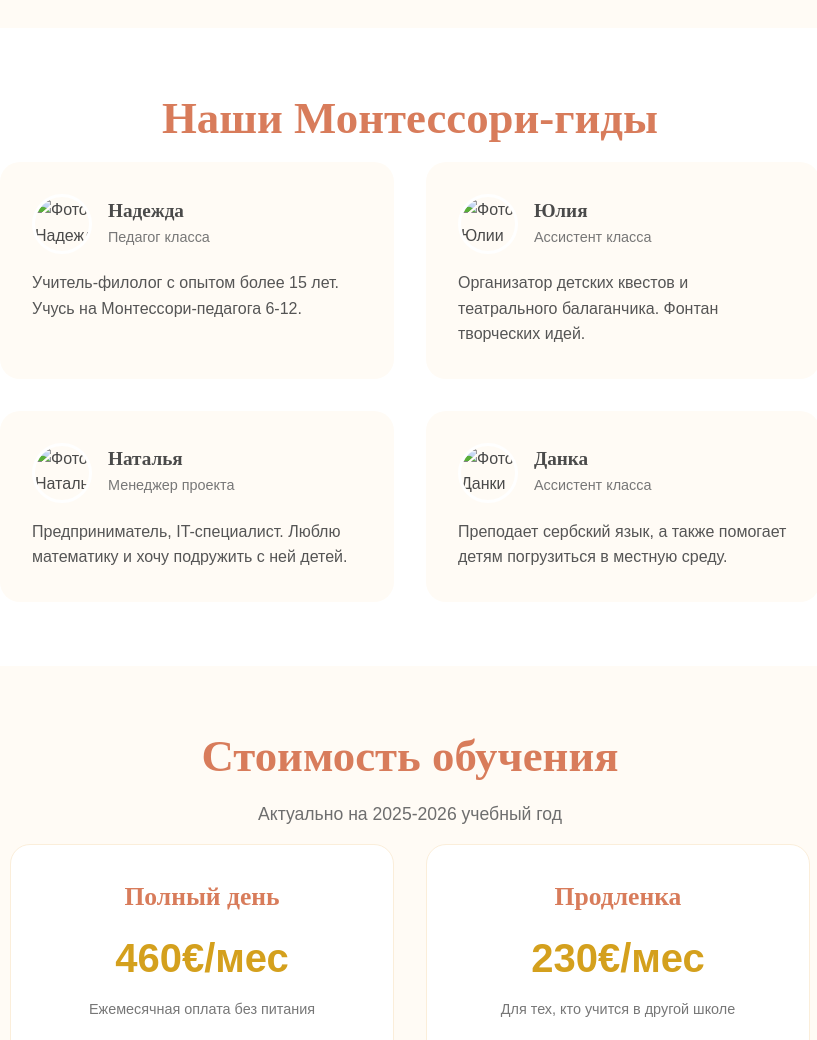
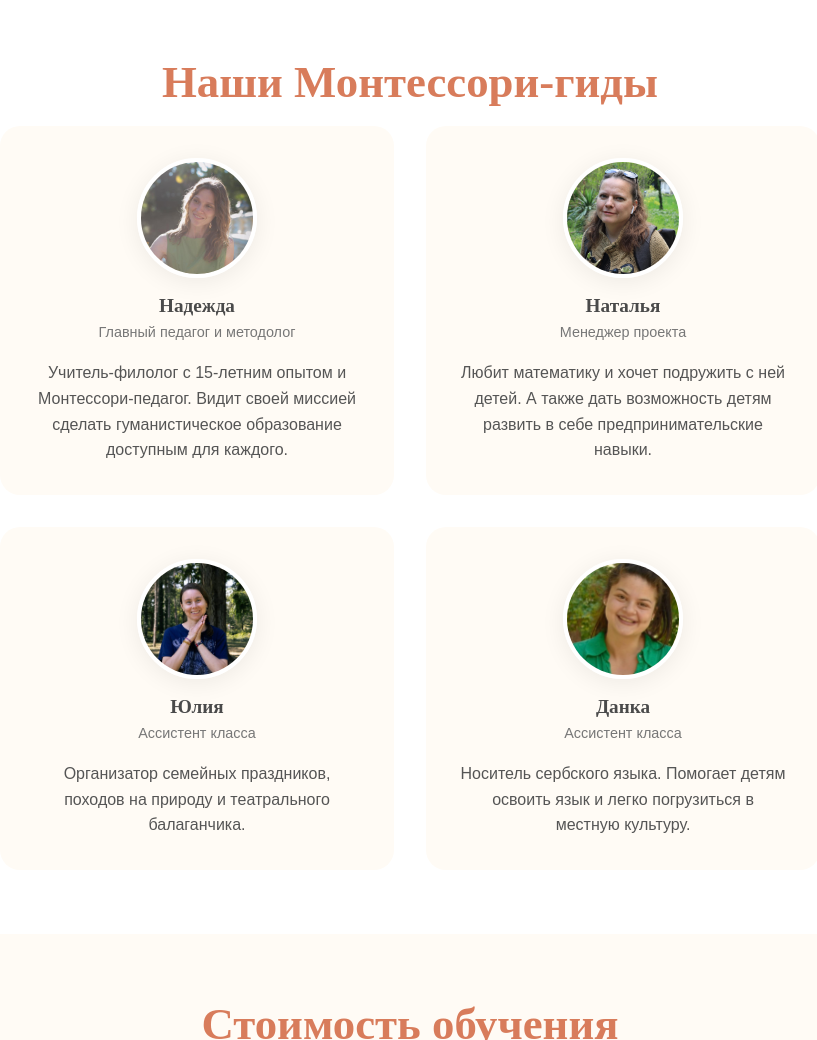
Before and after one commit to NataliaIskra/nataliaiskra.github.io, a plain HTML site: page index.html in a window 1280 px wide. Shown: the part 1760-2800 px from the top of the page, without its empty margins (230-1047 px from the left). Drawn offline with nearby package versions, Linux system fonts and the light colour scheme.

Commit message:
Update index.html

```diff
--- a/index.html
+++ b/index.html
@@ -165,12 +165,17 @@
         .testimonial-card {
             background-color: var(--color-light-gray); padding: var(--spacing-lg); border-radius: var(--border-radius-soft);
             transition: transform 0.3s, box-shadow 0.3s;
+            display: flex;
+            flex-direction: column;
+            align-items: center;
+            text-align: center;
         }
         .testimonial-card:hover { transform: translateY(-5px); box-shadow: var(--shadow); }
-        .testimonial-header { display: flex; align-items: center; gap: var(--spacing-md); margin-bottom: var(--spacing-md); }
-        .testimonial-header img { width: 60px; height: 60px; border-radius: 50%; border: 3px solid var(--color-white); object-fit: cover; }
+        .testimonial-header { display: flex; flex-direction: column; align-items: center; gap: var(--spacing-md); margin-bottom: var(--spacing-md); }
+        .testimonial-header img { width: 120px; height: 120px; border-radius: 50%; border: 4px solid var(--color-white); object-fit: cover; box-shadow: var(--shadow); }
+        .testimonial-header div { text-align: center; }
         .testimonial-header h4 { font-family: var(--font-primary); font-size: 1.2rem; color: var(--color-text); line-height: 1.3; }
-        .testimonial-card p { font-style: italic; color: #555; }
+        .testimonial-card p { font-style: normal; color: #555; }
 
         .cta-section { padding: var(--spacing-xl) 0; }
         .cta-container {
@@ -230,6 +235,7 @@
 
         @media (min-width: 992px) {
             .features-grid { grid-template-columns: repeat(4, 1fr); }
+            .testimonial-header { flex-direction: column; }
         }
 
         .main-nav-mobile {
@@ -268,7 +274,7 @@
             <div class="container hero-container">
               <div class="hero-content">
                 <h1 class="hero-title">Фрушка Искра: Монтессори-школа в Нови-Саде</h1>
-                <p class="hero-subtitle">Первая в Сербии школа педагогики Монтессори для детей 6-12 лет. Мы создаем среду, где каждый ребенок развивается в своем темпе, с уважением к его личности и свободе выбора.</p>
+                <p class="hero-subtitle">Первая в Сербии Монтессори школа для детей 6-12 лет. Мы создаем среду, где каждый ребенок развивается в своем темпе, с уважением к его личности и свободе выбора.</p>
                 <a href="https://t.me/natalia_frushkaiskra" target="_blank" class="btn btn-primary">Записаться на встречу</a>
               </div>
               <div class="hero-image-wrapper">
@@ -284,7 +290,7 @@
                     <div class="feature-card">
                         <div class="feature-icon-wrapper"><i class="fi fi-rr-user"></i></div>
                         <h3>Индивидуальный подход</h3>
-                        <p>Учитываем способности, скорость и стиль обучения каждого ребёнка, помогая ему открыть дверь в научное познание мира.</p>
+                        <p>Учитываем способности, скорость и стиль обучения каждого ребёнка, помогая ему открыть дверь в научный мир.</p>
                     </div>
                     <div class="feature-card">
                         <div class="feature-icon-wrapper"><i class="fi fi-rr-badge-check"></i></div>
@@ -313,11 +319,10 @@
                       <h3>Широкое и глубокое образование</h3>
                       <p>Мы создаем целостную картину мира. Ученики изучают:</p>
                       <ul id="subjects-list" style="list-style: none; padding-left: 0; margin-top: 16px;">
-                        <li><i class="fi fi-rr-check"></i> Русский и сербский языки</li>
+                        <li><i class="fi fi-rr-check"></i> Русский, английский, сербский языки</li>
                         <li><i class="fi fi-rr-check"></i> Арифметика и геометрия</li>
                         <li><i class="fi fi-rr-check"></i> Ботаника и зоология</li>
                         <li><i class="fi fi-rr-check"></i> География и всемирная история</li>
-                        <li><i class="fi fi-rr-check"></i> Английский язык</li>
                         <li><i class="fi fi-rr-check"></i> Искусство, творчество и физкультура</li>
                       </ul>
                    </div>
@@ -341,31 +346,31 @@
                 <div class="testimonials-grid">
                     <article class="testimonial-card">
                         <div class="testimonial-header">
-                            <img src="images/team-nadezhda.jpg" alt="Фото Надежды">
-                            <div><h4>Надежда</h4><span style="font-size:0.9rem; color: #777;">Педагог класса</span></div>
+                            <img src="images/Nadya.jpg" alt="Фото Надежды">
+                            <div><h4>Надежда</h4><span style="font-size:0.9rem; color: #777;">Главный педагог и методолог</span></div>
                         </div>
-                        <p style="font-style:normal;">Учитель-филолог с опытом более 15 лет. Учусь на Монтессори-педагога 6-12.</p>
+                        <p>Учитель-филолог с 15-летним опытом и Монтессори-педагог. Видит своей миссией сделать гуманистическое образование доступным для каждого.</p>
                     </article>
                     <article class="testimonial-card">
                         <div class="testimonial-header">
-                            <img src="images/team-yulia.jpg" alt="Фото Юлии">
-                            <div><h4>Юлия</h4><span style="font-size:0.9rem; color: #777;">Ассистент класса</span></div>
+                            <img src="images/Natalia.jpg" alt="Фото Натальи">
+                            <div><h4>Наталья</h4><span style="font-size:0.9rem; color: #777;">Менеджер проекта</span></div>
                         </div>
-                        <p style="font-style:normal;">Организатор детских квестов и театрального балаганчика. Фонтан творческих идей.</p>
+                        <p>Любит математику и хочет подружить с ней детей. А также дать возможность детям развить в себе предпринимательские навыки.</p>
                     </article>
                     <article class="testimonial-card">
                         <div class="testimonial-header">
-                            <img src="images/team-natalia.jpg" alt="Фото Натальи">
-                            <div><h4>Наталья</h4><span style="font-size:0.9rem; color: #777;">Менеджер проекта</span></div>
+                            <img src="images/Julia.jpg" alt="Фото Юлии">
+                            <div><h4>Юлия</h4><span style="font-size:0.9rem; color: #777;">Ассистент класса</span></div>
                         </div>
-                        <p style="font-style:normal;">Предприниматель, IT-специалист. Люблю математику и хочу подружить с ней детей.</p>
+                        <p>Организатор семейных праздников, походов на природу и театрального балаганчика.</p>
                     </article>
                     <article class="testimonial-card">
                         <div class="testimonial-header">
-                            <img src="images/team-danka.jpg" alt="Фото Данки">
+                            <img src="images/Danka.jpg" alt="Фото Данки">
                             <div><h4>Данка</h4><span style="font-size:0.9rem; color: #777;">Ассистент класса</span></div>
                         </div>
-                        <p style="font-style:normal;">Преподает сербский язык, а также помогает детям погрузиться в местную среду.</p>
+                        <p>Носитель сербского языка. Помогает детям освоить язык и легко погрузиться в местную культуру.</p>
                     </article>
                 </div>
             </div>
```
